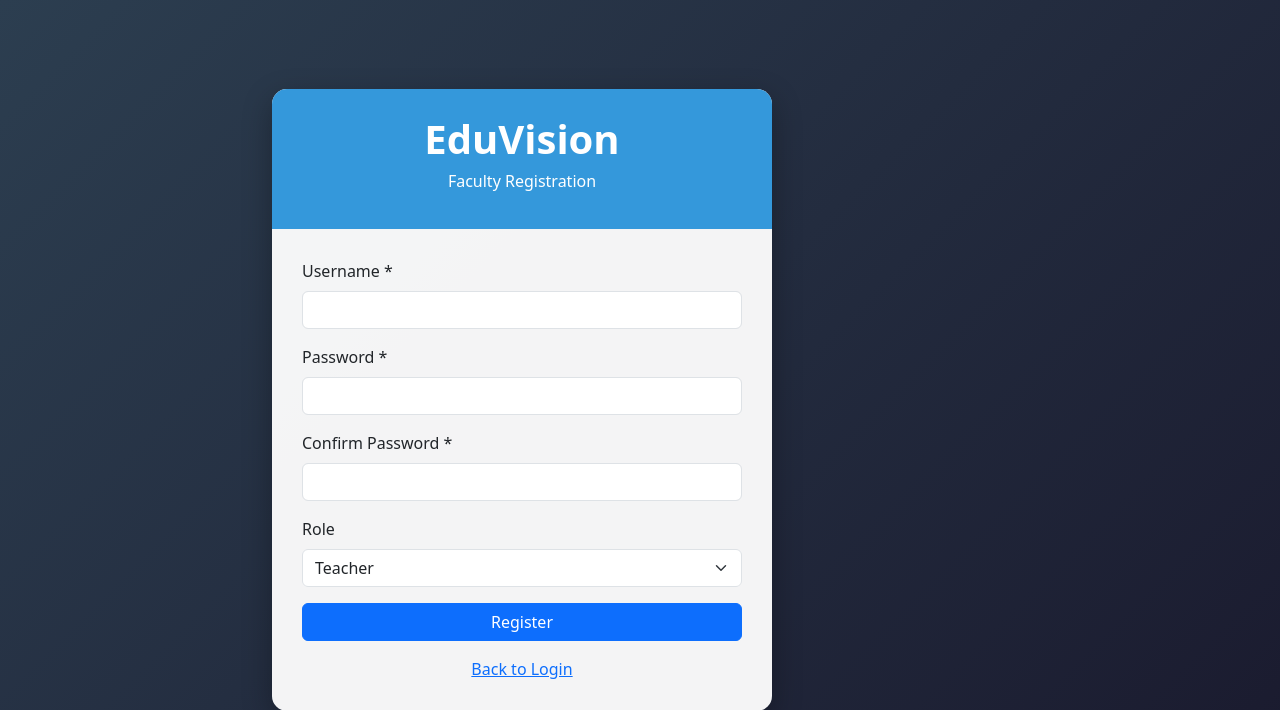
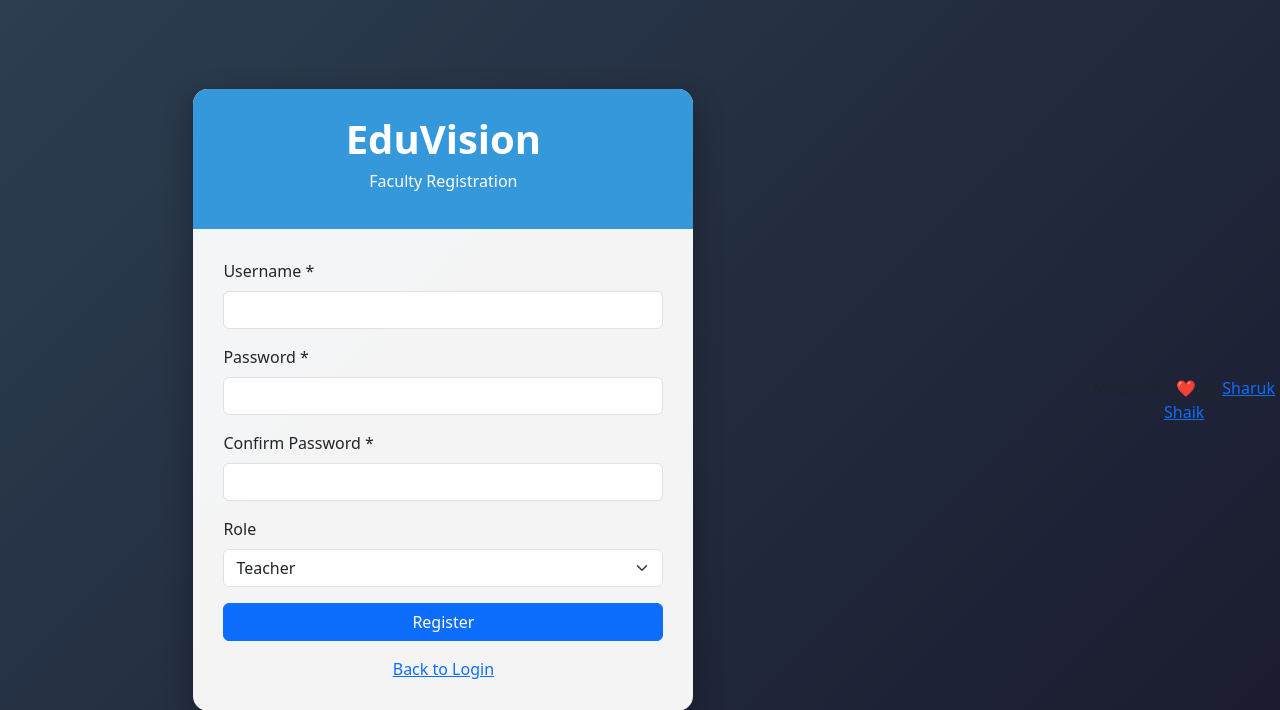
Before and after one commit to Shaik-sharuk/Eduvision-Smart-Face-Attendence-Recognition, a Flask app: page /register_user in a window 1280 px wide. Shown: the top 710 px of the page. Run offline with Flask 3, Linux system fonts and the light colour scheme.

Commit message:
Update register_user.html

```diff
--- a/Eduvision Smart face recognition attendence/templates/register_user.html
+++ b/Eduvision Smart face recognition attendence/templates/register_user.html
@@ -78,6 +78,8 @@
             </div>
         </div>
     </div>
+    <div align="center"> Made with ❤️ by <a href="https://linkedin.com/in/sharu-shaik-b98659284">Sharuk Shaik</a> </div>
     <script src="https://cdn.jsdelivr.net/npm/bootstrap@5.3.0/dist/js/bootstrap.bundle.min.js"></script>
 </body>
+
 </html>
```
